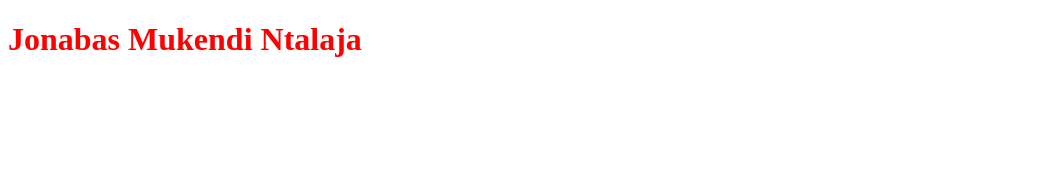
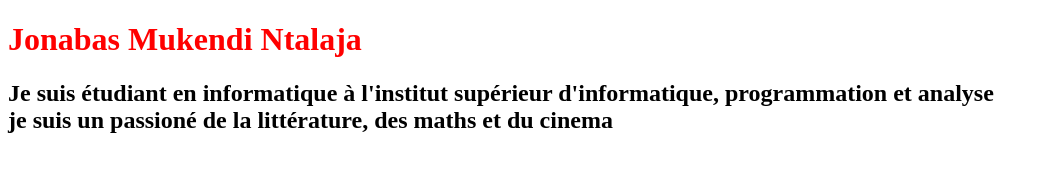
Before and after one commit to MukendiJonabas/openclassroomsproject, a plain HTML site: page index.html in a window 1280 px wide. Shown: the whole page, without its empty margins (0-1050 px from the left). Drawn offline with Linux system fonts and the light colour scheme.

Commit message:
Modification

```diff
--- a/index.html
+++ b/index.html
@@ -8,5 +8,6 @@
 </head>
 <body>
     <h1>Jonabas Mukendi Ntalaja</h1>
+    <h2>Je suis étudiant en informatique à l'institut supérieur d'informatique, programmation et analyse </br> je suis un passioné de la littérature, des maths et du cinema </h2>
 </body>
 </html>
```
